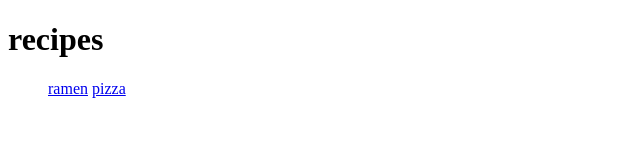
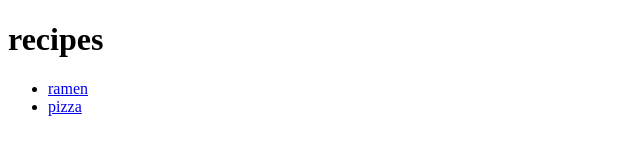
Before and after one commit to hamidrezatakloo/odin-recipes, a plain HTML site: page index.html in a window 1280 px wide. Shown: the whole page, without its empty margins (0-640 px from the left). Drawn offline with Linux system fonts and the light colour scheme.

Commit message:
Add li to unordered-list
Add li to unordered-list to separate line of <a> tags

```diff
--- a/index.html
+++ b/index.html
@@ -7,8 +7,8 @@
     <h1>recipes</h1>
 
     <ul>
-        <a href="./recipes/ramen.html"> ramen</a>
-        <a href="./recipes/pizza.html"> pizza </a>
+        <li><a href="./recipes/ramen.html"> ramen</a></li>
+        <li><a href="./recipes/pizza.html"> pizza </a></li>
     </ul>
 </body>
 </html>
```
